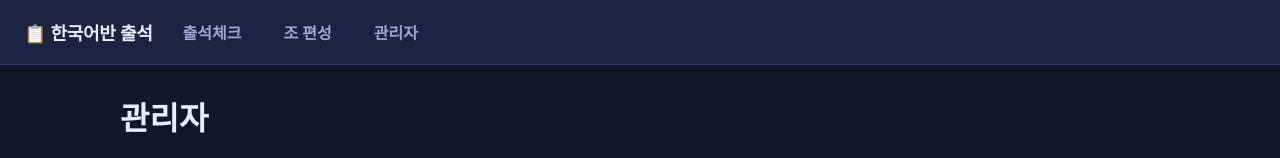
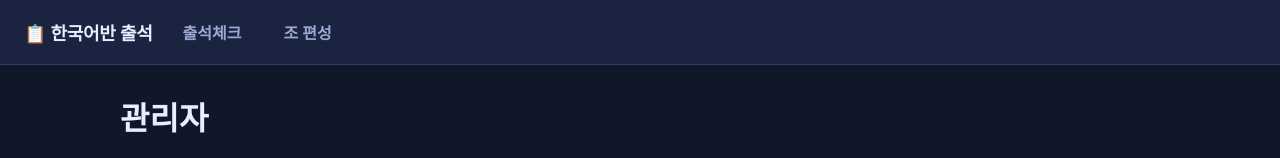
Before and after one commit to JinHwanCha/bicf, a Next.js app: page /admin in a window 1280 px wide. Shown: the top 158 px of the page. Built offline with nearby package versions, Linux system fonts and the light colour scheme.

Commit message:
update page

```diff
--- a/src/app/layout.tsx
+++ b/src/app/layout.tsx
@@ -19,7 +19,6 @@ export default function RootLayout({
           <span className="brand">📋 한국어반 출석</span>
           <Link href="/attendance">출석체크</Link>
           <Link href="/groups">조 편성</Link>
-          <Link href="/admin">관리자</Link>
         </nav>
         {children}
       </body>
```
